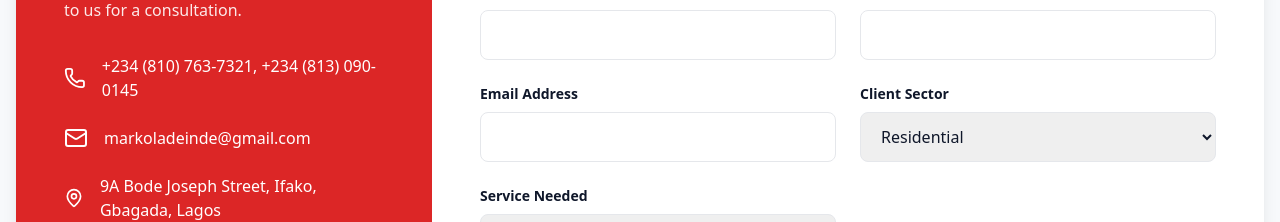
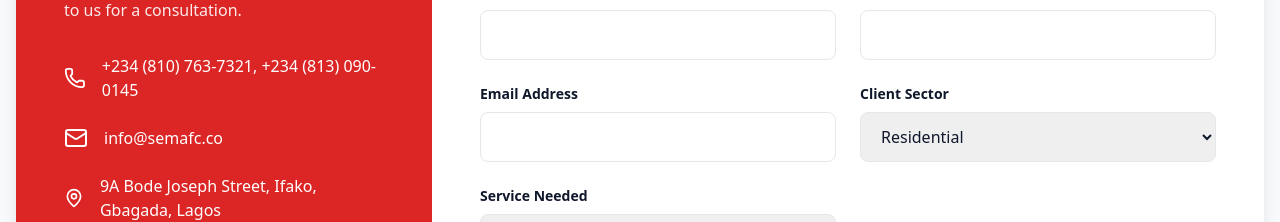
Before and after one commit to Moschifire/semafc, a React (Create React App) app: page / in a window 1280 px wide. Shown: the part 1760-1982 px from the top of the page. Built offline with nearby package versions, Linux system fonts and the light colour scheme.

Commit message:
contact email updated

```diff
--- a/src/App.js
+++ b/src/App.js
@@ -170,7 +170,7 @@ const LandingPage = () => {
                 <Phone className="w-6 h-6" /> <span>+234 (810) 763-7321, +234 (813) 090-0145</span>
               </div>
               <div className="flex items-center gap-4">
-                <Mail className="w-6 h-6" /> <span>markoladeinde@gmail.com</span>
+                <Mail className="w-6 h-6" /> <span>info@semafc.co</span>
               </div>
               <div className="flex items-center gap-4">
                 <MapPin className="w-6 h-6" /> <span>9A Bode Joseph Street, Ifako, Gbagada, Lagos</span>
```
